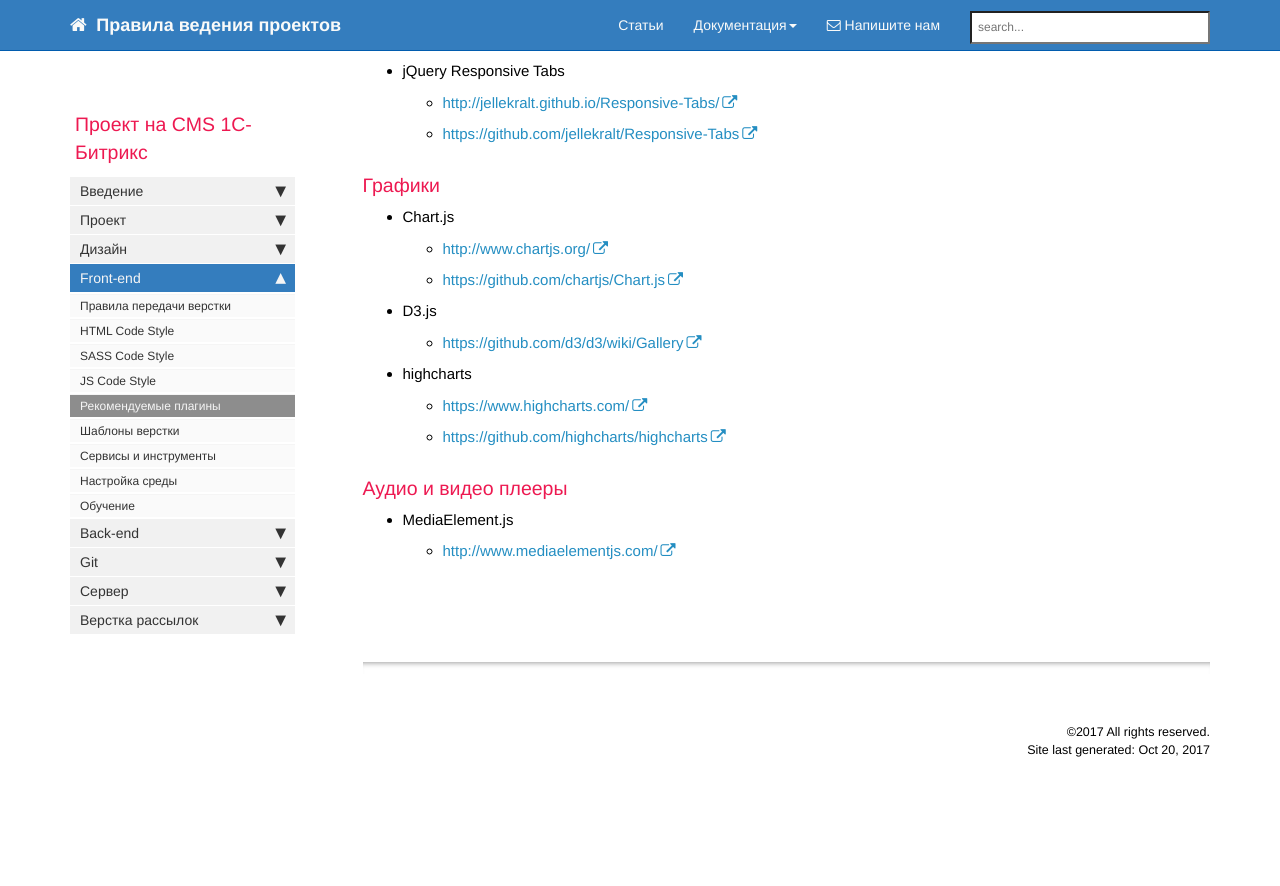
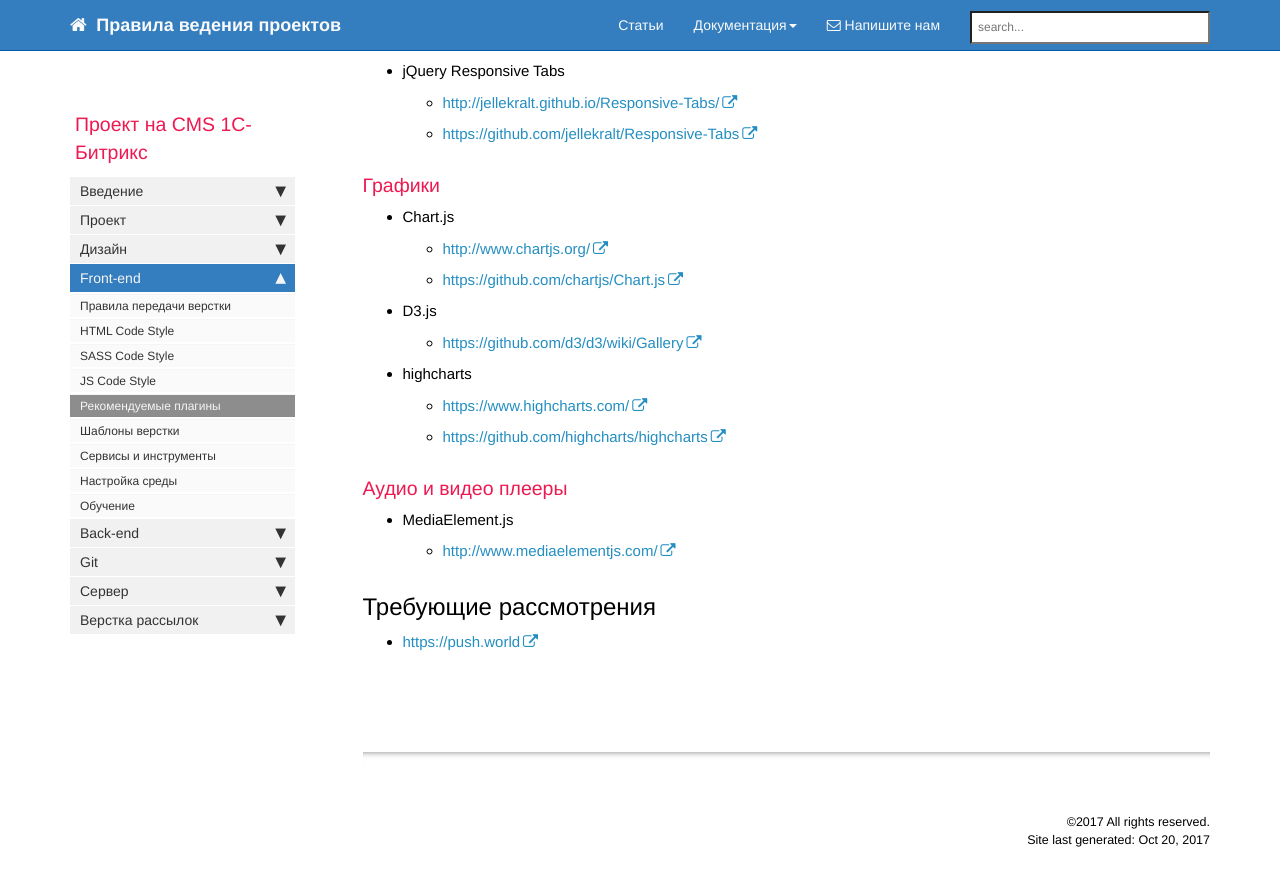
Before and after one commit to gdecider/gdecider.github.io, a Jekyll site: the page built from pages/bx/bx_front-recomend-plugins.md, in a window 1280 px wide and 900 px high, scrolled down 6736 px. Shown: the top 886 px of the window. Built offline with Jekyll 4.4.1, drawn with Linux system fonts in a browser that asks for light colours; nearby versions of some CDN libraries; comment, search, counter and statistics services are not loaded; before the commit the page ends 7545 px from its top, so only the background shows below that.

Commit message:
Update bx_front-recomend-plugins.md

```diff
--- a/pages/bx/bx_front-recomend-plugins.md
+++ b/pages/bx/bx_front-recomend-plugins.md
@@ -403,3 +403,7 @@ toc: false
 * MediaElement.js
 
   * [http://www.mediaelementjs.com/](http://www.mediaelementjs.com/)
+
+## Требующие рассмотрения
+
+* [https://push.world](https://push.world)
```
